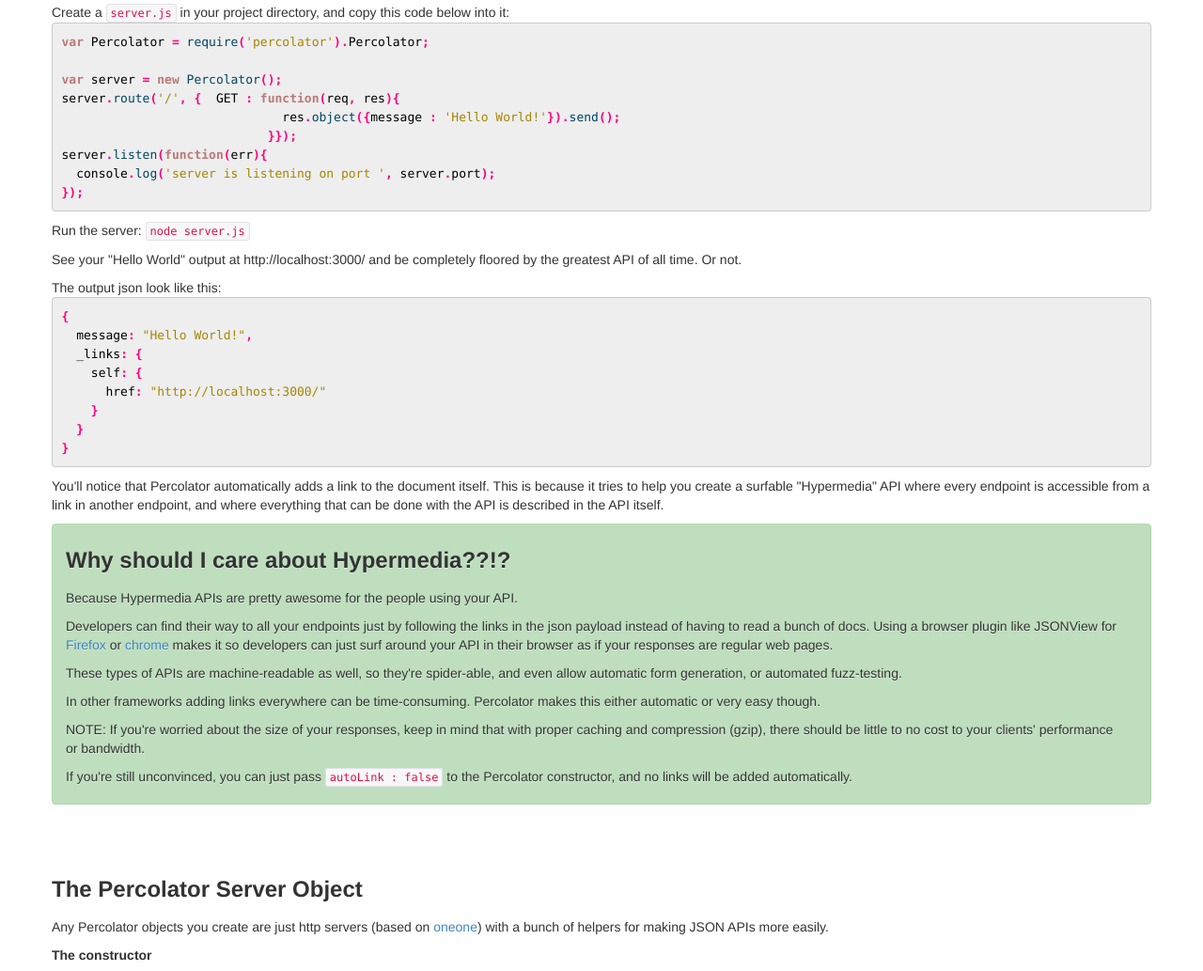
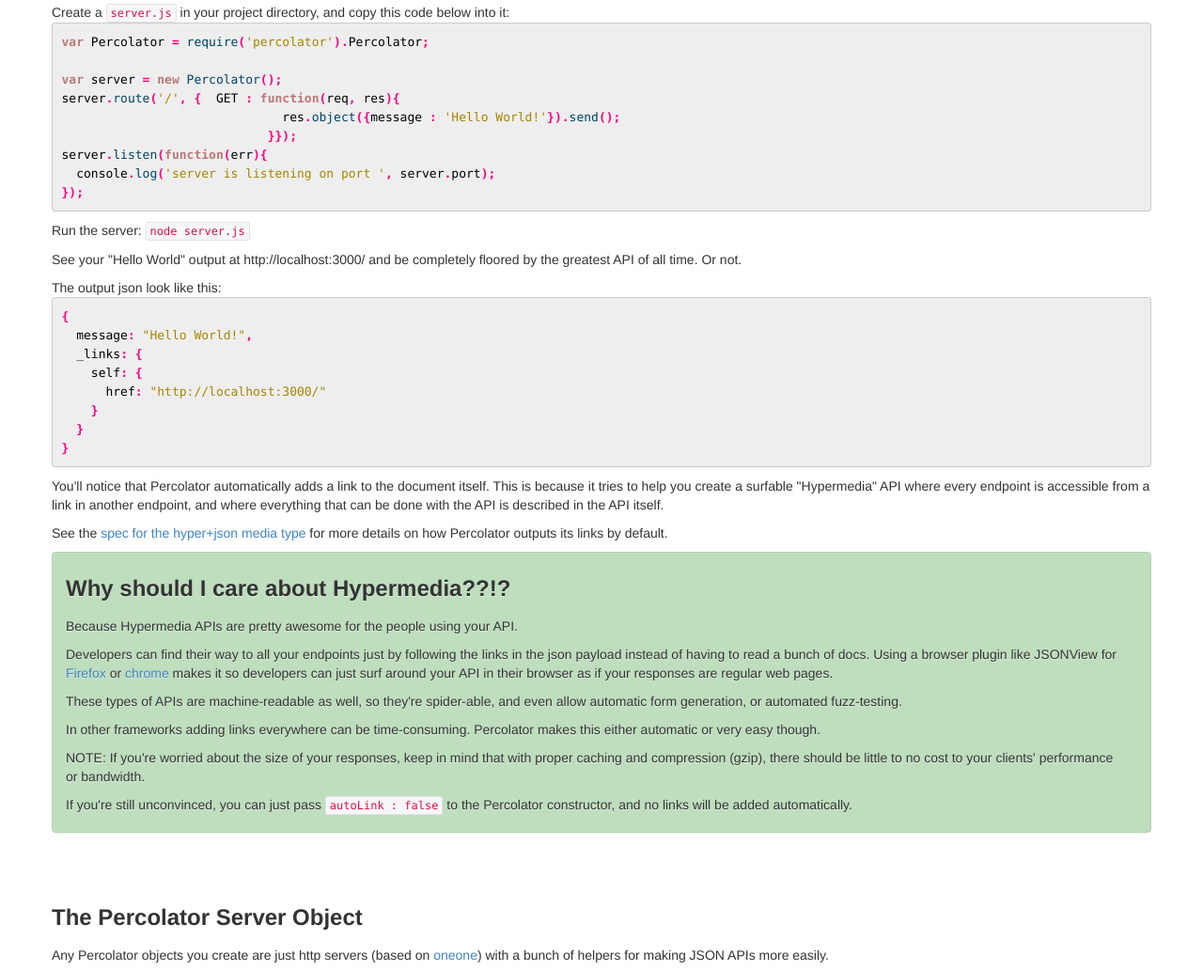
Before and after one commit to cainus/percolator, a website: page docs/documentation.html in a window 1280 px wide. Shown: the part 1173-2206 px from the top of the page at 94% size. Drawn offline with nearby package versions, Linux system fonts and the light colour scheme; files that its build step writes are made by us from their sources.

Commit message:
added link to hyper+json spec

```diff
--- a/docs/documentation.html
+++ b/docs/documentation.html
@@ -247,10 +247,13 @@
 }
 </pre >
 
-You'll notice that Percolator automatically adds a link to the document itself.  This is because
+<p>You'll notice that Percolator automatically adds a link to the document itself.  This is because
 it tries to help you create a surfable "Hypermedia" API where every endpoint is accessible from a link
 in another endpoint, and where everything that can be done with the API is described in the API
-itself.
+itself.</p>
+<p>
+See the <a href="https://github.com/cainus/hyper-json-spec">spec for the hyper+json media type</a> for more details on how Percolator outputs its links by default.
+</p>
 </li>
 </ul>
 </section>
```
